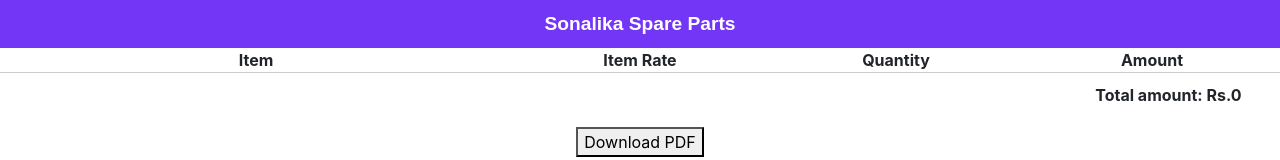
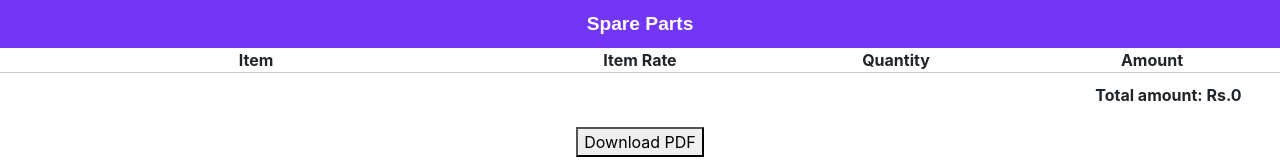
Before and after one commit to akhileshjain/sonalika-spare-parts, a React (Create React App) app: page /checkout in a window 1280 px wide. Shown: the top 160 px of the page. Built offline with nearby package versions, Linux system fonts and the light colour scheme.

Commit message:
name changes

```diff
--- a/package.json
+++ b/package.json
@@ -1,5 +1,5 @@
 {
-  "name": "sonalika-spare-parts",
+  "name": "spare-parts",
   "version": "0.1.0",
   "private": true,
   "dependencies": {
--- a/public/index.html
+++ b/public/index.html
@@ -25,7 +25,7 @@
       work correctly both with client-side routing and a non-root public URL.
       Learn how to configure a non-root public URL by running `npm run build`.
     -->
-    <title>Sonalika Spare Parts</title>
+    <title>Spare Parts</title>
   </head>
   <body>
     <noscript>You need to enable JavaScript to run this app.</noscript>
--- a/src/component/Checkout/Checkout.js
+++ b/src/component/Checkout/Checkout.js
@@ -9,7 +9,7 @@
   downloadPDF = (netAmount) => {
     const doc = new jsPDF({includeHiddenHtml: true});
     doc.rect(5, 5, doc.internal.pageSize.width - 10, doc.internal.pageSize.height - 10, 'S');
-    doc.text("Sonalika Spare Parts - Invoice", 70, 10);
+    doc.text("Spare Parts - Invoice", 70, 10);
     doc.autoTable({ html: '.tbl1', theme:'grid' });
     // var file = doc.output('blob');
     // var pdfData = doc.output('datauristring');
@@ -26,7 +26,7 @@
     const fArray = [file];
     if (navigator.canShare && navigator.canShare({ files: fArray })) {
       navigator.share({
-        title: 'Sonalika Spare Parts',
+        title: 'Spare Parts',
         text: 'Invoice',
         files: fArray
         // url: element.href
--- a/src/component/Header/Header.js
+++ b/src/component/Header/Header.js
@@ -4,7 +4,7 @@
 const header = () => {
     return (
         <div className="app-header">
-            <div>Sonalika Spare Parts</div>
+            <div>Spare Parts</div>
         </div>
     )
 }
```
Also changed, not shown: 1 other file (tests, documents, lock files or other folders).
